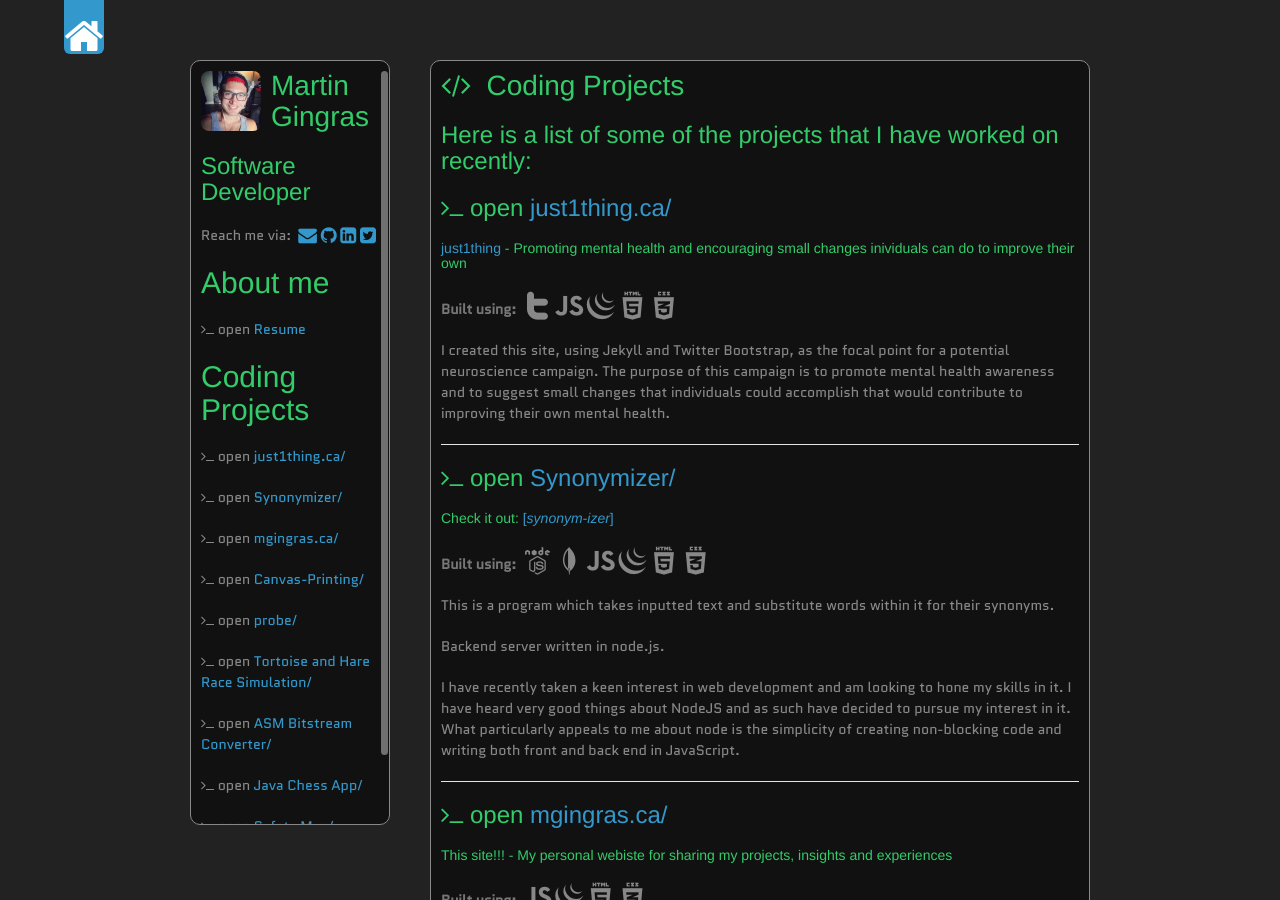
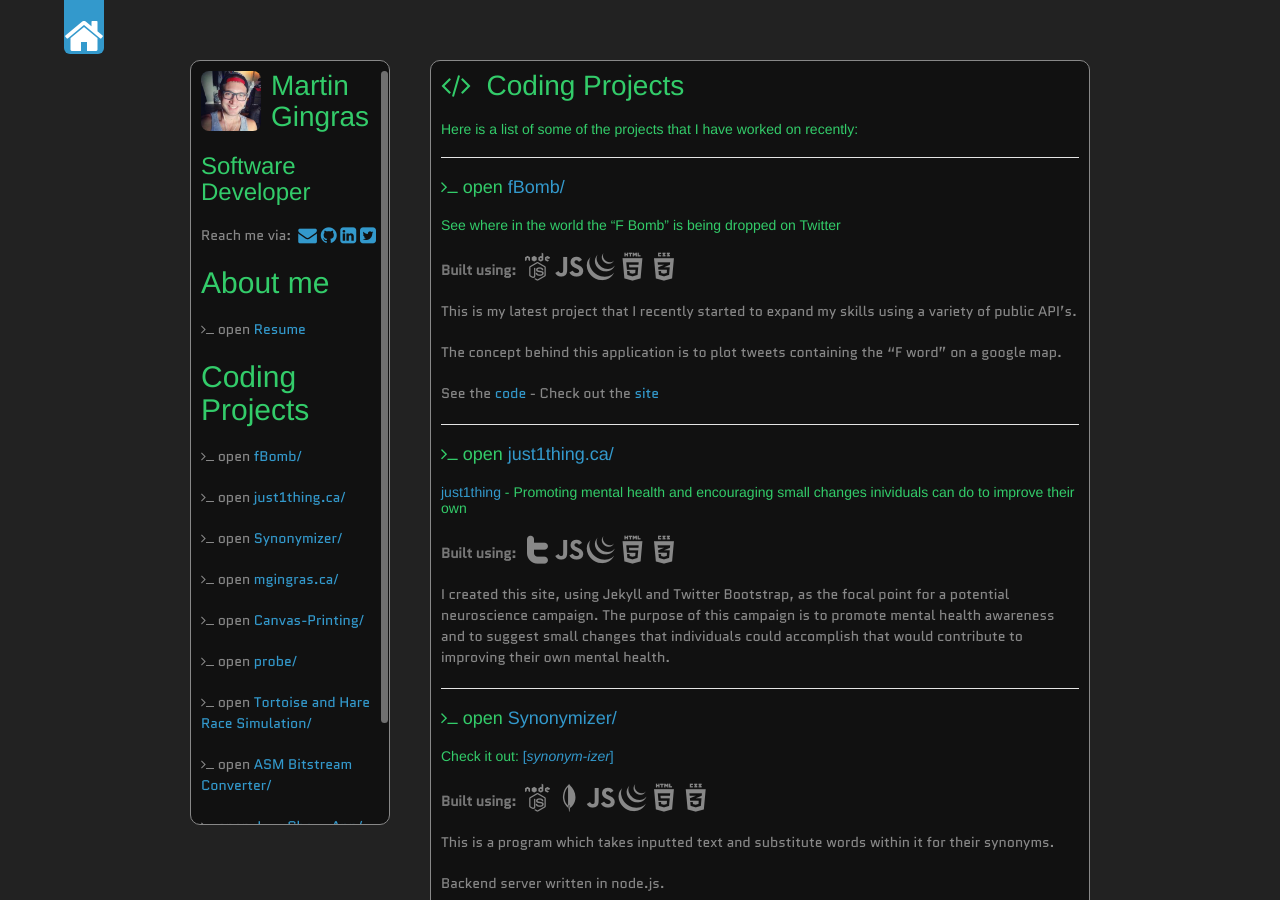
Before and after one commit to mgingras/The-old-mgingras.ca, a Jekyll site: the page built from coding/index.html, in a window 1280 px wide and 900 px high. Built offline with Jekyll 4.4.1, drawn with Linux system fonts in a browser that asks for light colours; some web fonts are replaced; Markdown is read by kramdown in place of the engine named in the settings; comment, search, counter and statistics services are not loaded.

Commit message:
added fbomb

```diff
--- a/_includes/coding.html
+++ b/_includes/coding.md
@@ -1,7 +1,8 @@
 <h1><i class="icon-code"></i>&nbsp;&nbsp;Coding Projects</h1>
-<h3>Here is a list of some of the projects that I have worked on recently:</h3>
+<h5>Here is a list of some of the projects that I have worked on recently:</h5>
+<hr>
 {% for project in site.categories.coding %}
-<h3><i class="icon-terminal"></i> open<a href="{{ project.url }}"> {{ project.title }}/</a></h3>
+<h4><i class="icon-terminal"></i> open<a href="{{ project.url }}"> {{ project.title }}/</a></h4>
 <p>{{ project.content | split: '<!-- abridge -->' | first }}</p>
 <hr>
 {% endfor %}
--- /dev/null
+++ b/_posts/2013-09-12-fBomb.md
@@ -0,0 +1,19 @@
+---
+layout: project
+title: fBomb
+categories: coding
+---
+
+#####See where in the world the "F Bomb" is being dropped on Twitter
+
+<p><strong>Built using:</strong>&nbsp;&nbsp;<span title="node.js" class="pict-prog-nodejs01 icon-2x"> </span>&nbsp;<span title="JavaScript" class="pict-prog-js02 icon-2x"> </span>&nbsp;<span title="JQuery" class="pict-prog-jquery icon-2x"> </span>&nbsp;<span title="HTML5" class="pict-html5-01 icon-2x"> </span>&nbsp;<span title="CSS3" class="pict-css3-01 icon-2x"> </span></p>
+
+This is my latest project that I recently started to expand my skills using a variety of public API's.
+
+The concept behind this application is to plot tweets containing the "F word" on a google map.
+
+See the [code](https://github.com/mgingras/fBomb) - Check out the [site](http://fbomb.herokuapp.com)
+
+<!-- abridge -->
+
+Send me an <a href="mailto:martin@mgingras.ca?Subject=fBomb%20Suggestion" title="FBomb idea yo!">email</a> with your suggestions!!
--- a/coding/index.html
+++ b/coding/index.html
@@ -5,4 +5,4 @@ categories: coding
 root: true
 ---
 
-{% include coding.html %}
+{% include coding.md %}
```
Also changed, not shown: _posts/2013-09-12-tweetMap.md (deleted, +0 -16 lines), 1 other file.
